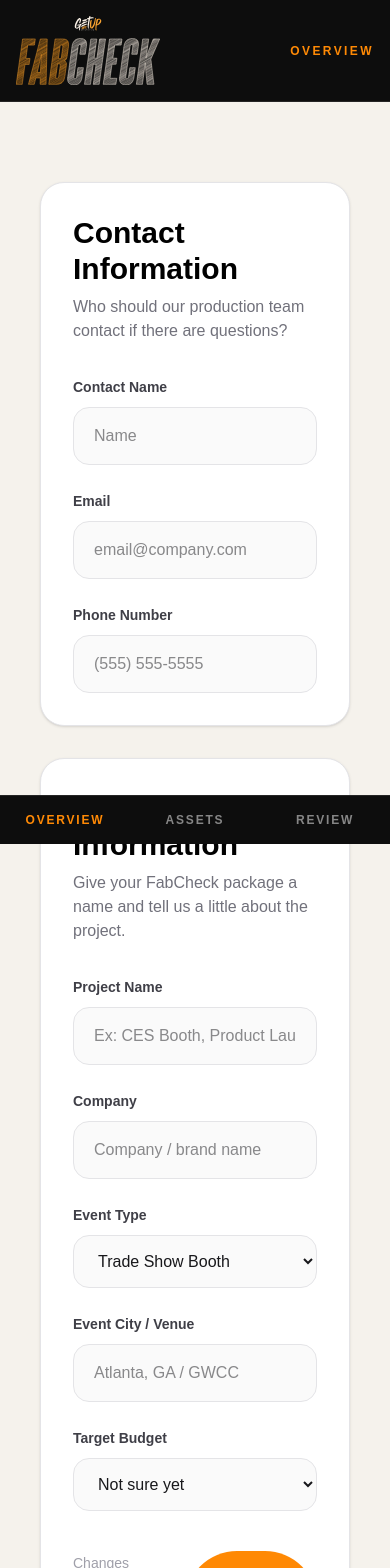
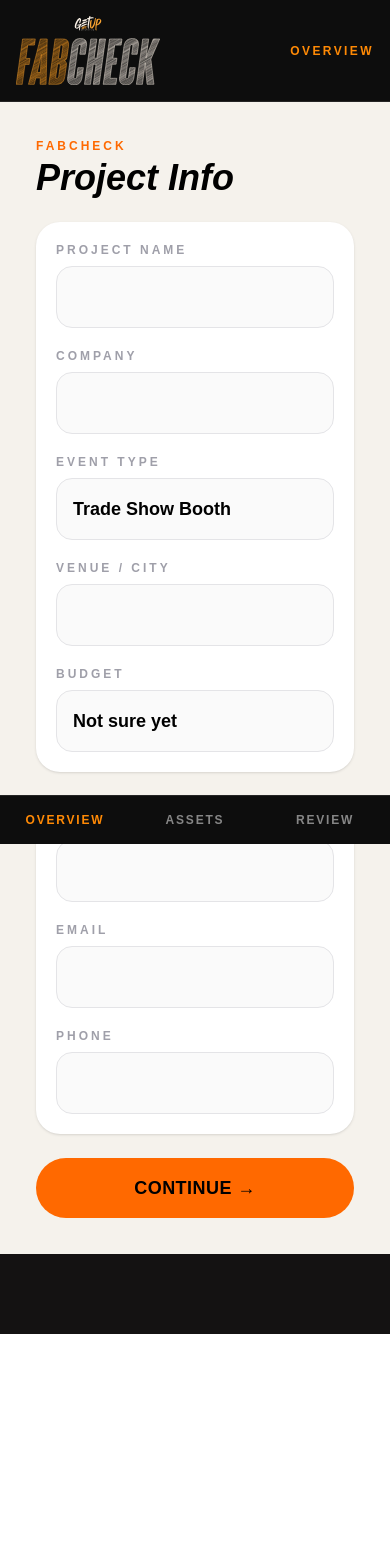
Before and after one commit to bkemp222/fabcheck, a Next.js app: page /launch in a window 390 px wide. Shown: the top 1568 px of the page. After the commit the page ends 1334 px from the top, so only its background shows below. Built offline with nearby package versions, Linux system fonts and the light colour scheme.

Commit message:
mobile stuff

```diff
--- /dev/null
+++ b/src/components/fabcheck/mobile/mobile-overview.tsx
@@ -0,0 +1,121 @@
+"use client";
+
+import { Project } from "@/types/project";
+
+type MobileOverviewProps = {
+  project: Project;
+  updateProject: <K extends keyof Project>(
+  key: K,
+  value: Project[K]
+) => void;
+  goToAssets: () => void;
+};
+
+export function MobileOverview({
+  project,
+  updateProject,
+  goToAssets,
+}: MobileOverviewProps) {
+  return (
+    <div className="space-y-6 p-5">
+
+      <div>
+        <p className="text-xs font-black uppercase tracking-[0.25em] text-orange-500">
+          FabCheck
+        </p>
+
+        <h1 className="mt-1 text-4xl font-black italic">
+          Project Info
+        </h1>
+      </div>
+
+      <div className="rounded-3xl bg-white p-5 shadow-sm space-y-5">
+
+        <Input
+          label="Project Name"
+          value={project.name}
+          onChange={(v) => updateProject("name", v)}
+        />
+
+        <Input
+          label="Company"
+          value={project.company}
+          onChange={(v) => updateProject("company", v)}
+        />
+
+        <Input
+          label="Event Type"
+          value={project.eventType}
+          onChange={(v) => updateProject("eventType", v)}
+        />
+
+        <Input
+          label="Venue / City"
+          value={project.venue}
+          onChange={(v) => updateProject("venue", v)}
+        />
+
+        <Input
+          label="Budget"
+          value={project.budget}
+          onChange={(v) => updateProject("budget", v)}
+        />
+
+      </div>
+
+      <div className="rounded-3xl bg-white p-5 shadow-sm space-y-5">
+
+        <Input
+          label="Contact Name"
+          value={project.contactName}
+          onChange={(v) => updateProject("contactName", v)}
+        />
+
+        <Input
+          label="Email"
+          value={project.contactEmail}
+          onChange={(v) => updateProject("contactEmail", v)}
+        />
+
+        <Input
+          label="Phone"
+          value={project.contactPhone}
+          onChange={(v) => updateProject("contactPhone", v)}
+        />
+
+      </div>
+
+      <button
+        onClick={goToAssets}
+        className="w-full rounded-full bg-orange-500 py-4 text-lg font-black uppercase tracking-wide text-black"
+      >
+        Continue →
+      </button>
+
+    </div>
+  );
+}
+
+function Input({
+  label,
+  value,
+  onChange,
+}: {
+  label: string;
+  value?: string;
+  onChange: (value: string) => void;
+}) {
+  return (
+    <div>
+      <label className="mb-2 block text-xs font-black uppercase tracking-[0.25em] text-zinc-400">
+        {label}
+      </label>
+
+      <input
+        value={value || ""}
+        onChange={(e) => onChange(e.target.value)}
+        className="w-full rounded-2xl border border-zinc-200 bg-zinc-50 px-4 py-4 text-lg font-semibold outline-none transition focus:border-orange-500"
+      />
+    </div>
+  );
+}
--- /dev/null
+++ b/src/components/fabcheck/mobile/mobile-workspace.tsx
@@ -0,0 +1,88 @@
+"use client";
+
+import { Project } from "@/types/project";
+import { MobileOverview } from "./mobile-overview";
+
+type MobileWorkspaceProps = {
+  project: Project;
+  activeView: "overview" | "assets" | "review";
+  updateProject: (updates: Partial<Project>) => void;
+goToAssets: () => void;
+
+};
+
+export function MobileWorkspace({
+  project,
+  activeView,
+  updateProject,
+  goToAssets,
+}: MobileWorkspaceProps) {
+  return (
+    <div className="md:hidden">
+<MobileOverview
+    project={project}
+    updateProject={updateProject}
+    goToAssets={goToAssets}
+/>
+
+      {activeView === "assets" && (
+        <div className="space-y-4 p-5">
+          <h1 className="text-3xl font-black italic uppercase">
+            Assets
+          </h1>
+
+          {project.assets.map((asset) => (
+            <div
+              key={asset.id}
+              className="rounded-3xl bg-white p-5 shadow-sm"
+            >
+              <h2 className="font-black">{asset.name}</h2>
+
+              <p className="mt-2 text-sm text-zinc-500">
+                {asset.callouts.length} Callouts
+              </p>
+            </div>
+          ))}
+        </div>
+      )}
+
+      {activeView === "review" && (
+        <div className="space-y-6 p-5">
+          <h1 className="text-3xl font-black italic uppercase">
+            Review
+          </h1>
+
+          <div className="rounded-3xl bg-white p-5 shadow-sm">
+            <p className="font-black">
+              {project.assets.length} Assets
+            </p>
+
+            <p className="mt-2 text-zinc-500">
+              Ready to generate your FabCheck package.
+            </p>
+          </div>
+        </div>
+      )}
+    </div>
+  );
+}
+
+function Info({
+  label,
+  value,
+}: {
+  label: string;
+  value?: string | number;
+}) {
+  return (
+    <div>
+      <p className="text-xs font-black uppercase tracking-[0.25em] text-zinc-400">
+        {label}
+      </p>
+
+      <p className="mt-1 text-xl font-bold">
+        {value || "—"}
+      </p>
+    </div>
+  );
+}
--- a/src/components/fabcheck/workspace.tsx
+++ b/src/components/fabcheck/workspace.tsx
@@ -6,6 +6,7 @@ import { AssetDetail } from "@/components/fabcheck/asset-detail";
 import { MarkupMode } from "@/components/fabcheck/markup-mode";
 import { ReviewPackage } from "@/components/fabcheck/review-package";
 import { PrintPackage } from "@/components/fabcheck/print-package";
+import { MobileWorkspace } from "./mobile/mobile-workspace";
 
 type WorkspaceProps = {
   project: Project;
@@ -76,7 +77,12 @@ setIsPrintMode,
   }
 
   return (
-    <section className="min-h-screen bg-[#F5F2EC] p-10 text-black">
+    <section className="min-h-screen bg-[#F5F2EC] p-4 md:p-10 text-black">
+      <MobileWorkspace
+  project={project}
+  activeView={activeView}
+/>
+<div className="hidden md:block">
       {activeView === "overview" && (
         <ProjectForm
   project={project}
@@ -116,6 +122,7 @@ setIsPrintMode,
   setIsPrintMode={setIsPrintMode}
 />
 )}
+</div>
     </section>
   );
 }
```
